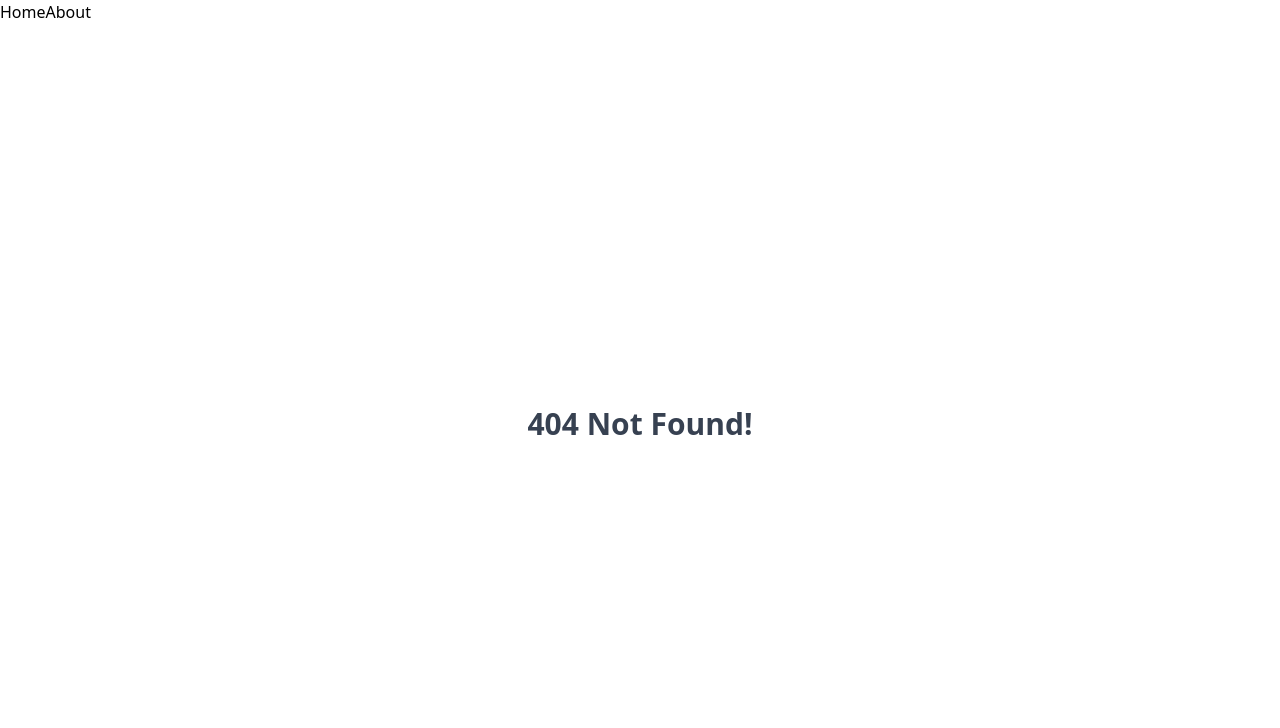
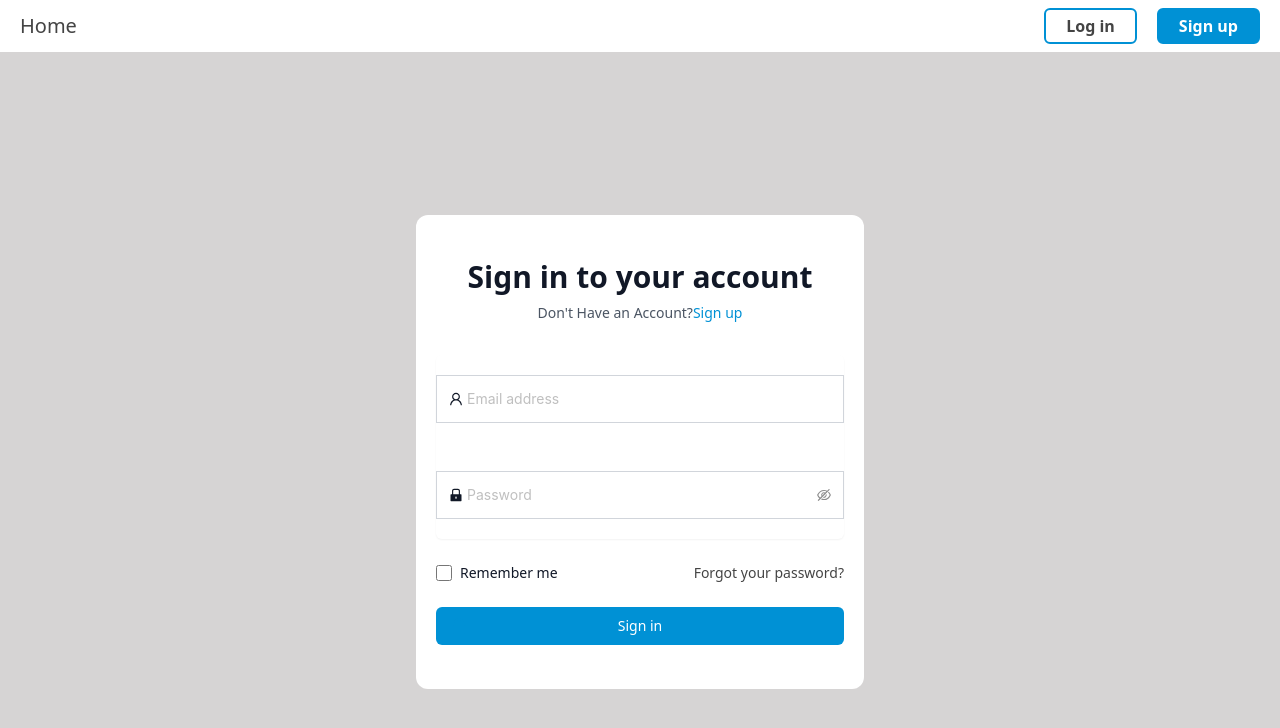
Before and after one commit to ezdev21/project-management, a React (Vite) app in the folder client/: page /login in a window 1280 px wide. Before the commit this address had no page. Shown: the top 728 px of the page. Built offline with nearby package versions, Linux system fonts and the light colour scheme.

Commit message:
login page implemented

```diff
--- a/client/package.json
+++ b/client/package.json
@@ -9,7 +9,9 @@
     "preview": "vite preview"
   },
   "dependencies": {
+    "@ant-design/icons": "^5.0.1",
     "antd": "^5.4.0",
+    "axios": "^1.4.0",
     "react": "^18.2.0",
     "react-dom": "^18.2.0",
     "react-router-dom": "^6.9.0"
--- a/client/src/App.tsx
+++ b/client/src/App.tsx
@@ -1,4 +1,3 @@
-import { useState } from 'react'
 import './index.css'
 import { NavLink, Outlet } from 'react-router-dom'
 
@@ -8,8 +7,16 @@ function App() {
     <div>
       <header>
          <nav>
-            <NavLink to="/">Home</NavLink>
-            <NavLink to="/about">About</NavLink>
+         <div className='bg-white flex justify-between px-3'>
+       <div className='flex items-center p-2 space-x-5'>
+        <a href="/" className='text-xl'>Home</a>
+
+        </div>
+        <div className='flex items-center p-2 space-x-5'>
+          <a href="/login" className='border-2 border-primary px-5 py-1 font-bold rounded-md box-border'>Log in</a>
+          <a href="/signup" className='text-white border-2 border-primary bg-primary px-5 py-1 font-bold rounded-md'>Sign up</a>
+        </div>
+      </div>
          </nav>
       </header>
       <main>
--- a/client/src/index.css
+++ b/client/src/index.css
@@ -1,3 +1,8 @@
 @tailwind base;
 @tailwind components;
 @tailwind utilities;
+
+body {
+    color: #444;
+    background: #d6d4d4;
+}
--- a/client/src/main.tsx
+++ b/client/src/main.tsx
@@ -11,10 +11,13 @@ import {
   RouterProvider,
 } from "react-router-dom";
 import FourOhFour from './pages/FourOhFour';
+import Login from './pages/Login';
 
 const router = createBrowserRouter(
   createRoutesFromElements(
     <Route path="/" element={<App/>}>
+      <Route path="/login" element={<Login/>} />
+      <Route path="/signup" element={<About/>} />
       <Route path="/about" element={<About/>} />
       <Route path="*" element={<FourOhFour/>} />
     </Route>
--- a/client/src/pages/About.tsx
+++ b/client/src/pages/About.tsx
@@ -1,11 +1,8 @@
-import { Button,DatePicker } from 'antd'
-
 const About = () => {
     return (
         <div>
             <h1>About</h1>
-            <Button type="primary">Click Me</Button>
-            <DatePicker placeholder="select date" />
+
         </div>
      );
 }
--- /dev/null
+++ b/client/src/pages/Login.tsx
@@ -0,0 +1,75 @@
+import { FormEvent, useState } from "react";
+import axios from 'axios'
+import { Input } from "antd";
+import { LockFilled, LockOutlined, UserOutlined } from '@ant-design/icons';
+import Password from "antd/es/input/Password";
+
+const Login = () => {
+    const [email,setEmail]= useState('')
+    const [password,setPassword] = useState('')
+    const submit = (e:FormEvent)=>{
+      e.preventDefault()
+      axios.post('/login')
+           .then(res=>{
+
+           })
+           .catch(err=>{
+
+           })
+    }
+    return (
+    <div>
+      <div className="min-h-screen flex items-center justify-center px-4 sm:px-6 lg:px-8">
+        <div className="max-w-md w-full bg-white p-5 rounded-xl">
+        <div>
+        <h2 className="mt-6 text-center text-3xl leading-9 font-extrabold text-gray-900">
+          Sign in to your account
+        </h2>
+        <p className="mt-2 text-center text-sm leading-5 text-gray-600 max-w">
+          Don't Have an Account?
+          <a href="/signup" className="text-primary font-medium focus:outline-none focus:underline transition ease-in-out duration-150">
+            Sign up
+          </a>
+        </p>
+      </div>
+      <form className="mt-8" onSubmit={submit}>
+        <input type="hidden" name="remember" value="true" />
+        <div className="rounded-md shadow-sm">
+          <div>
+            <Input prefix={<UserOutlined/>} onChange={(e)=>setEmail(e.target.value)} aria-label="Email address" name="email" type="email" required className="appearance-none rounded-none relative px-3 py-3 border my-5 border-gray-300 placeholder-gray-500 text-gray-900 focus:outline-none focus:ring-primary focus:shadow-outline-blue focus:border-primary focus:z-10 sm:text-sm sm:leading-5" placeholder="Email address" />
+          </div>
+          <div className="mt-2">
+            <Input.Password prefix={<LockFilled/>} onChange={(e)=>setPassword(e.target.value)} aria-label="Password" name="password" type="password" required className="appearance-none rounded-none relative px-3 py-3 border my-5 border-gray-300 placeholder-gray-500 text-gray-900 focus:outline-none focus:shadow-outline-blue focus:ring-primary focus:border-primary focus:z-10 sm:text-sm sm:leading-5" placeholder="Password" />
+          </div>
+        </div>
+        <div className="mt-6 flex items-center justify-between">
+          <div className="flex items-center">
+            <input id="remember_me" type="checkbox" className="form-checkbox h-4 w-4 text-primary transition duration-150 ease-in-out" />
+            <label htmlFor="remember_me" className="ml-2 block text-sm leading-5 text-gray-900">
+              Remember me
+            </label>
+          </div>
+          <div className="text-sm leading-5">
+            <a href="/password-reset" className="font-medium focus:outline-none focus:underline transition ease-in-out duration-150">
+              Forgot your password?
+            </a>
+          </div>
+        </div>
+        <div className="my-6">
+          <button type="submit" className="group relative w-full flex justify-center py-2 px-4 border border-transparent text-sm font-medium rounded-md text-white bg-primary focus:outline-none focus:border-primary focus:shadow-outline-primary transition duration-150 ease-in-out">
+            <span className="absolute left-0 inset-y pl-3">
+              <svg className="h-5 w-5 text-primary transition ease-in-out duration-150" fill="currentColor" viewBox="0 0 20 20">
+                <path fill-rule="evenodd" d="M5 9V7a5 5 0 0110 0v2a2 2 0 012 2v5a2 2 0 01-2 2H5a2 2 0 01-2-2v-5a2 2 0 012-2zm8-2v2H7V7a3 3 0 016 0z" clip-rule="evenodd" />
+              </svg>
+            </span>
+            Sign in
+          </button>
+        </div>
+      </form>
+    </div>
+    </div>
+  </div>
+  );
+}
+
+export default Login;
--- a/client/tailwind.config.cjs
+++ b/client/tailwind.config.cjs
@@ -5,7 +5,16 @@ module.exports = {
     "./src/**/*.{js,ts,jsx,tsx}",
   ],
   theme: {
-    extend: {},
+    extend: {
+      colors:{
+        'primary':'#0091d5'//'#f5b654'
+        //'secondary':'#00a9a8'
+      },
+      backgroundColors:{
+          'primary':'#0091d5'//'#f5b654',//'#00a9a8',
+          //'secondary':'#00a9a8',
+      },
+    },
   },
   plugins: [],
 }
```
Also changed, not shown: 1 other file (tests, documents, lock files or other folders).
